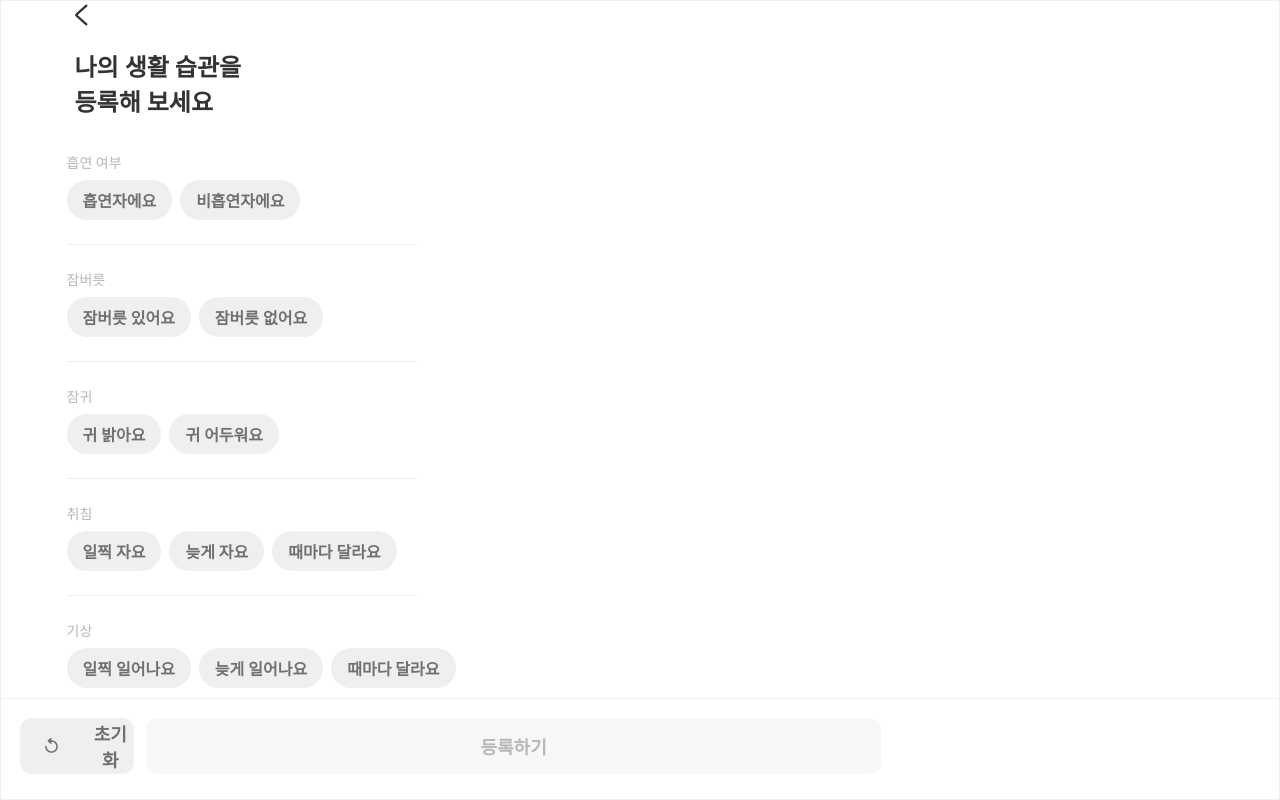
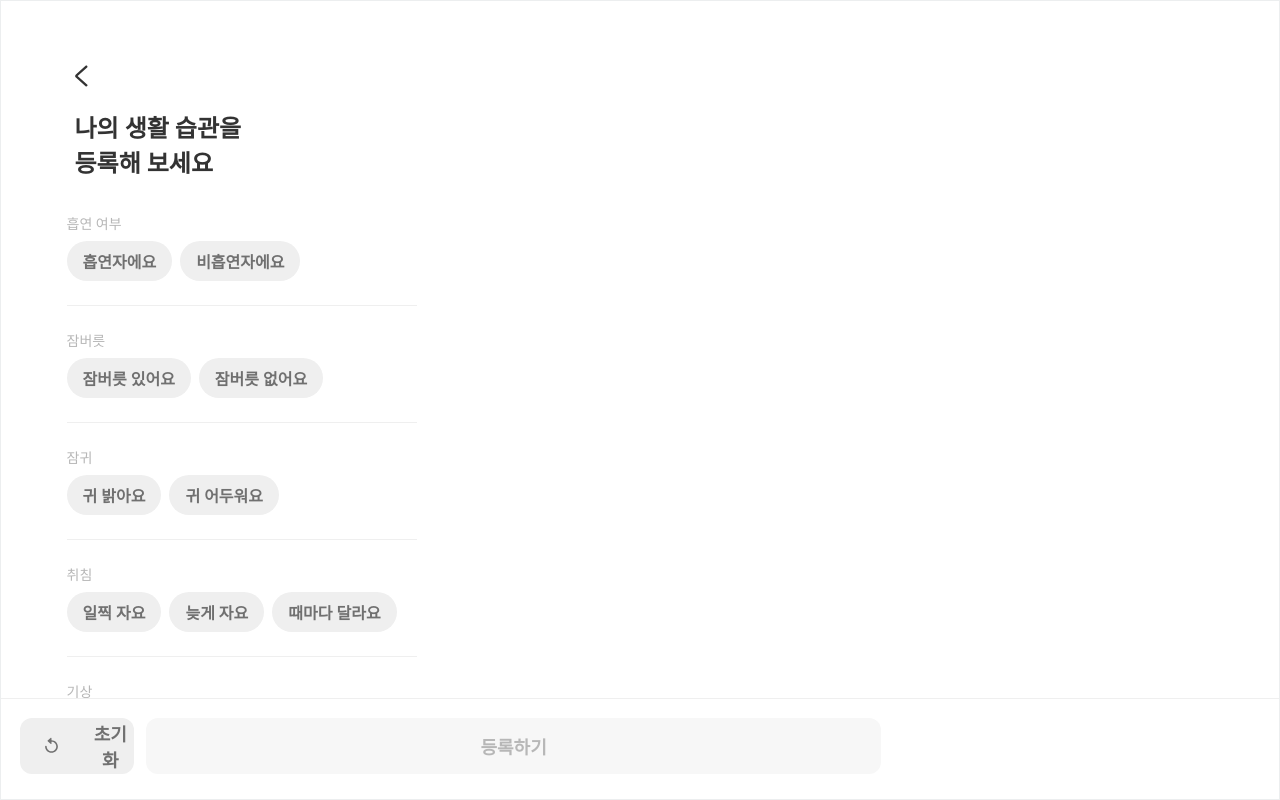
Before and after one commit to G-E-E-K-S/GEEKS-FE, a React (Create React App) app: page /lifestyle in a window 1280 px wide. Built offline with nearby package versions, Linux system fonts and the light colour scheme; a web font is replaced by a local one.

Commit message:
Modify goBack components margintop

```diff
--- a/src/components/Common/GoBack.js
+++ b/src/components/Common/GoBack.js
@@ -9,11 +9,12 @@ const GoBackTotal = styled.img`
     height: 28px;
     width: 28px;
     cursor: pointer;
+    margin-top: ${(props)=>props.marginTop};
 `;
-const GoBack = () => {
+const GoBack = (props) => {
     let navigate = useNavigate();
     return(
-        <GoBackTotal src={GoBackImg} onClick={() => navigate(-1)}/>
+        <GoBackTotal marginTop={props.marginTop}src={GoBackImg} onClick={() => navigate(-1)}/>
     )
 }
 export default GoBack;
--- a/src/pages/MyPage/EditProfile.js
+++ b/src/pages/MyPage/EditProfile.js
@@ -95,7 +95,7 @@ const EditProfile = () => {
     <c.Totalframe>
       <c.ScreenComponent>
         <c.SpaceBetween>
-          <GoBack />
+          <GoBack marginTop={`7.58vh`}/>
           <Finish>완료</Finish>
         </c.SpaceBetween>
         <UploadProfile>
--- a/src/pages/MyPage/LifeStyles.js
+++ b/src/pages/MyPage/LifeStyles.js
@@ -95,7 +95,7 @@ const LifeStyles = () => {
     <c.Totalframe>
       <c.ScreenComponent>
         <c.SubScreen>
-            <GoBack/>
+            <GoBack marginTop={`7.58vh`}/>
             <SubTitleBox>
                 <SubTitle subtitle={`나의 생활 습관을\n등록해 보세요`}/>
             </SubTitleBox>
--- a/src/pages/MyPage/MyPage.js
+++ b/src/pages/MyPage/MyPage.js
@@ -112,10 +112,7 @@ const MyPage = () => {
     <c.Totalframe>
       <c.ScreenComponent>
         <c.SubScreen>
-          <c.Flex>
-            <GoBack />
-            <PageName pageName={`마이`} />
-          </c.Flex>
+          <PageName pageName={`마이`} />
           <UserInfoTop>
             <UserInfo
               pageName={`마이`}
--- a/src/pages/MyPage/SaveList.js
+++ b/src/pages/MyPage/SaveList.js
@@ -58,7 +58,7 @@ const LifeStyles = () => {
         <c.SubScreen>
           <c.SpaceBetween>
             <c.Flex>
-              <GoBack />
+              <GoBack marginTop={`7.58vh`}/>
               <PageName pageName={`저장 목록`} handleShow={activeEdit}/>
             </c.Flex>
             {activeEdit ? (
@@ -71,7 +71,7 @@ const LifeStyles = () => {
           <TotalSaveNum>총 3명</TotalSaveNum>
           <c.Flex>
             {activeEdit ? <CheckImg src={activeCheck ? Check : NoCheck} onClick={()=>handleCheck()}/> : null }
-            <OtherProfile userprofile={Profile} nickName={`너굴너굴`} major={`스마트정보통신공학과`} id={`19학번`} activeCheck={activeCheck}/>
+            <OtherProfile score={90}userprofile={Profile} nickName={`너굴너굴`} major={`스마트정보통신공학과`} id={`19학번`} activeCheck={activeCheck}/>
           </c.Flex>
 
         </c.SubScreen>
```
